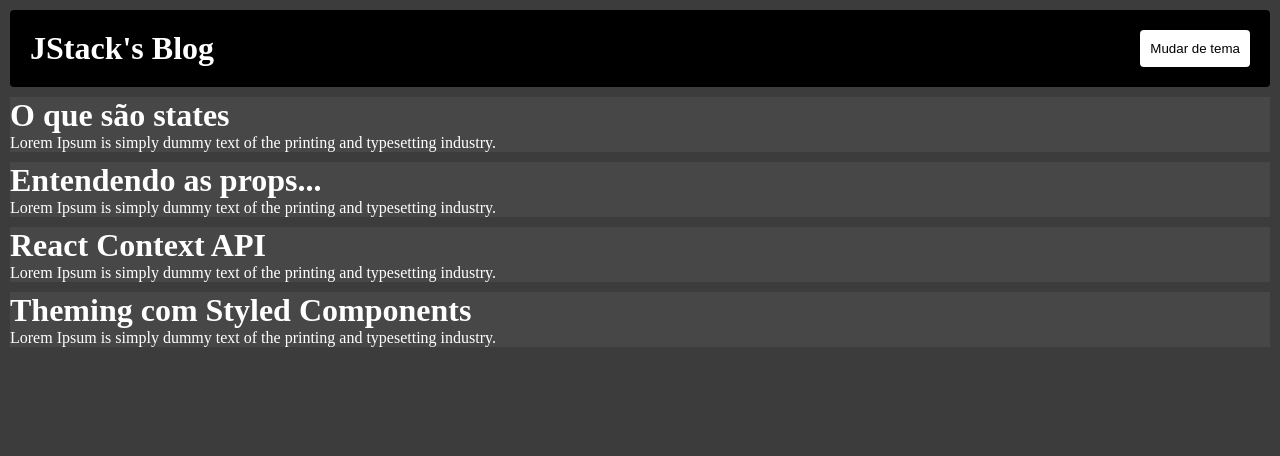
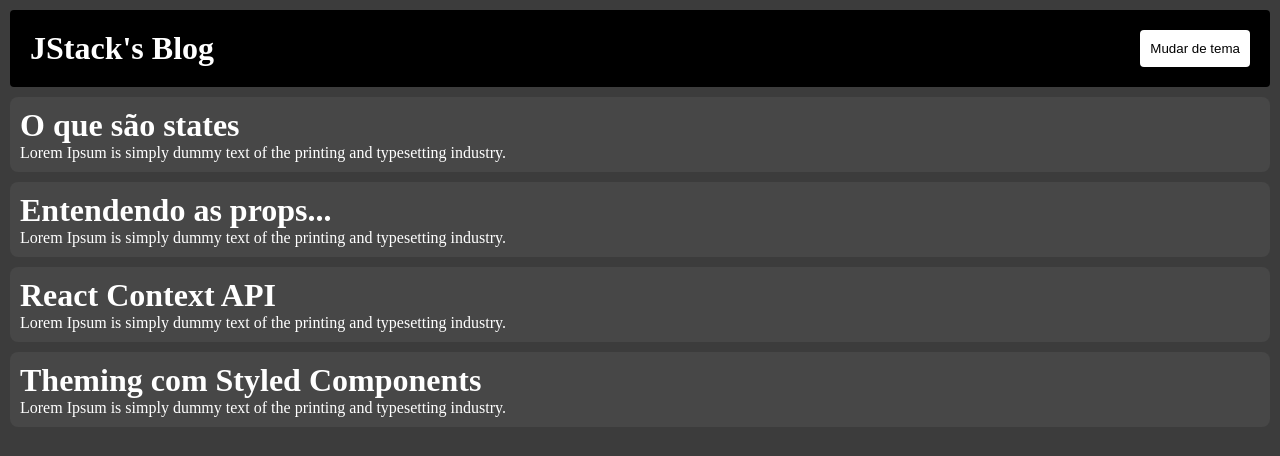
Before and after one commit to cauealb/full-stack, a React app in the folder React/: page / in a window 1280 px wide. Shown: the top 456 px of the page. Built offline with nearby package versions, Linux system fonts and the light colour scheme.

Commit message:
Estilizando o Post

```diff
--- a/React/src/components/ListPost/Post/style.js
+++ b/React/src/components/ListPost/Post/style.js
@@ -2,4 +2,6 @@ import styled from "styled-components";
 
 export default styled.div`
     background-color:rgb(71, 71, 71);
+    padding: 10px;
+    border-radius: 8px;
 `;
```
